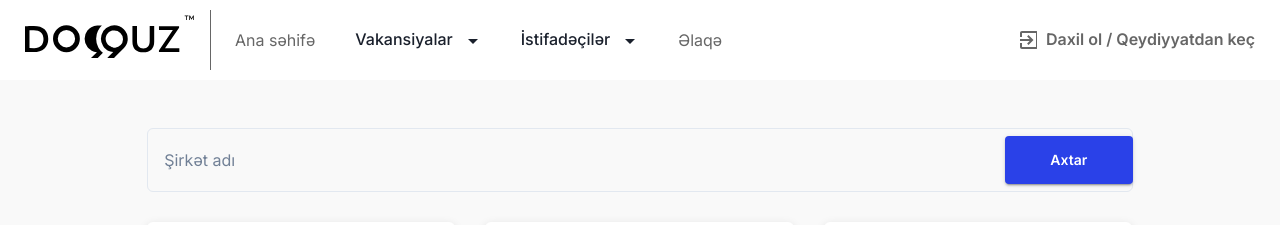
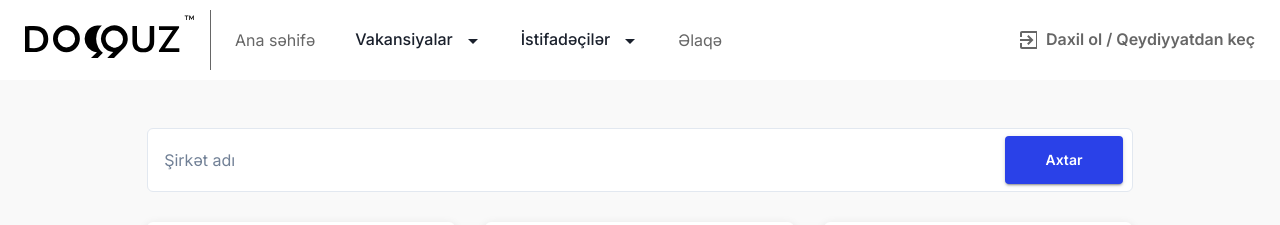
Before and after one commit to EkberAkh/doqquz.az, a Next.js app: page /az/company in a window 1280 px wide. Shown: the top 225 px of the page. Built offline with nearby package versions, Linux system fonts and the light colour scheme.

Commit message:
Companies syles

```diff
--- a/src/app/[locale]/company/page.tsx
+++ b/src/app/[locale]/company/page.tsx
@@ -15,6 +15,7 @@ const Company = () => {
                             h='4rem'
                             size={'md'}
                             color='#808080'
+                            bg={'#fff'}
                             outline='none'
                             pr='8rem'
                             type='text'
@@ -28,6 +29,7 @@ const Company = () => {
                                     h='3rem'
                                     fontSize='14px'
                                     borderRadius='4px'
+                                    mr={'0.6rem'}
                                     color='#fff'
                                     bg="#2a41e8"
                                     boxShadow=" 0px 3px 1px -2px rgba(0,0,0,0.2), 0px 2px 2px 0px rgba(0,0,0,0.14), 0px 1px 5px 0px rgba(0,0,0,0.12)"
```
